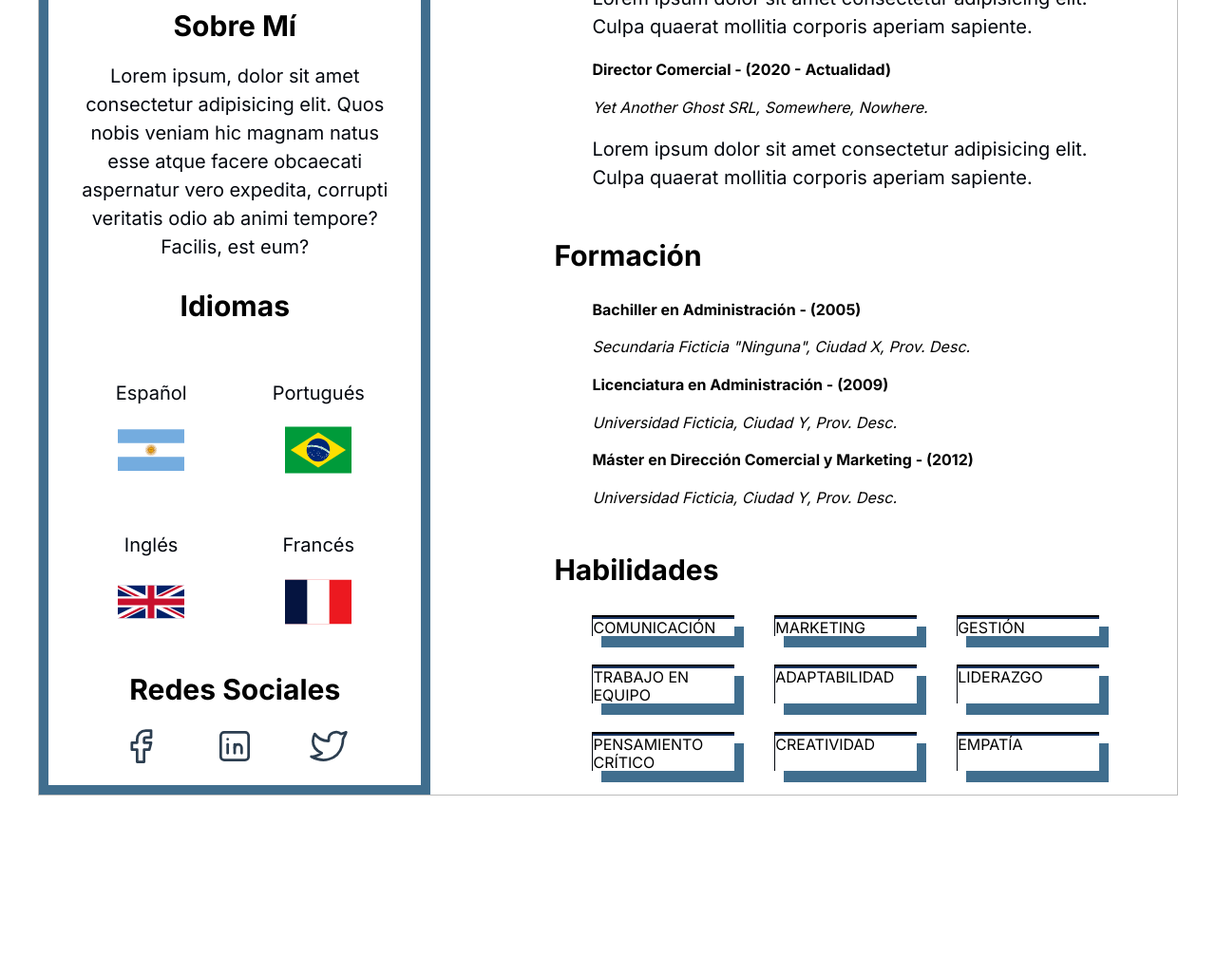
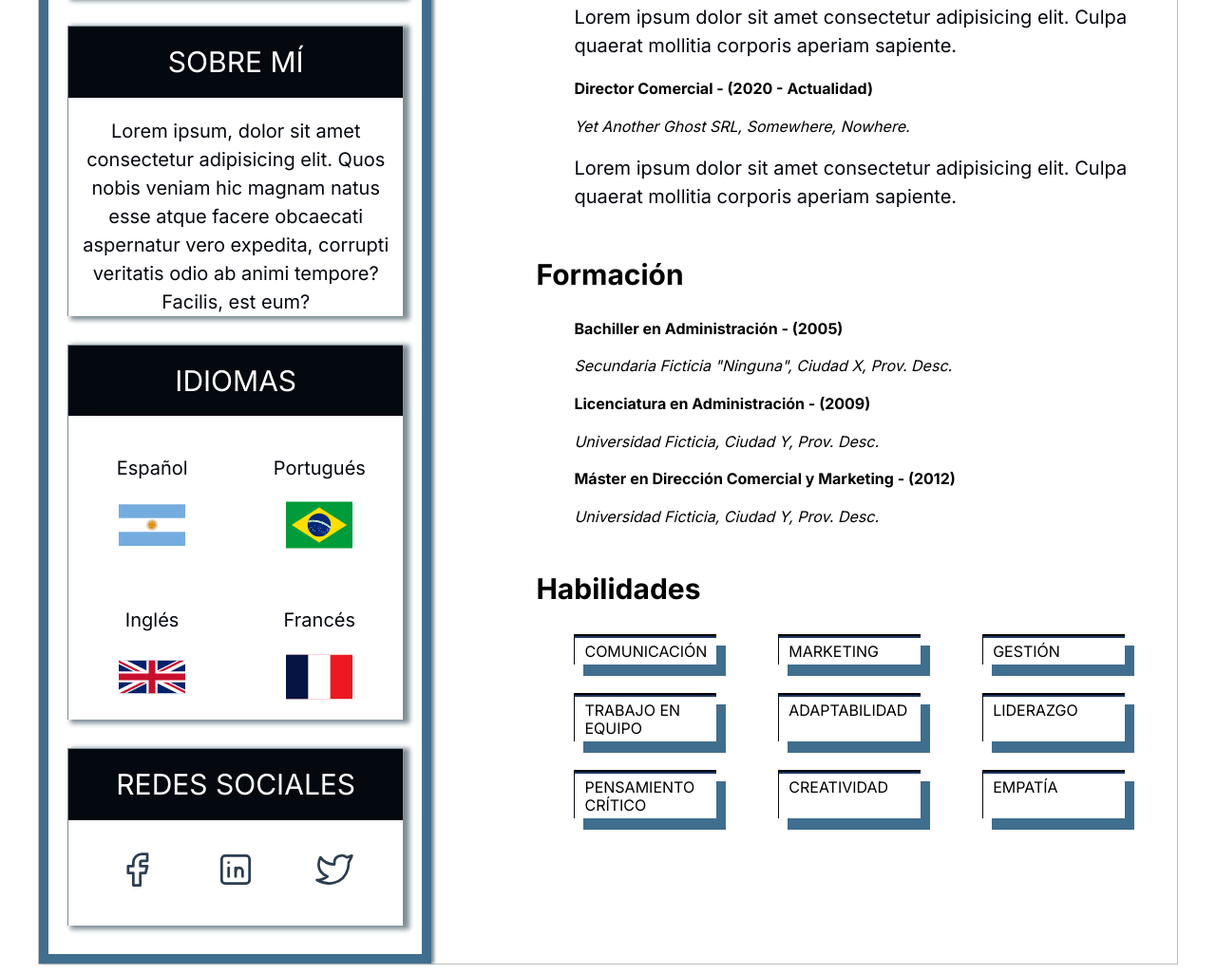
Before and after one commit to Kado2/tp_ticmas_cv, a website: page index.html in a window 1280 px wide. Shown: the part 761-1787 px from the top of the page at 95% size. Before the commit the page ends 1609 px from the top, so only its background shows below. Drawn offline with Linux system fonts and the light colour scheme.

Commit message:
Retoques previos al responsive
Reorganización de algunas instrucciones de Sass

```diff
--- a/index.html
+++ b/index.html
@@ -99,7 +99,7 @@
                             </div>
                         </div>
                     </li> <!--Fin Idiomas-->
-                    <li>
+                    <li class="li-izq-princ">
                         <h3 class="item_info">Redes Sociales</h3>
                         <div class="izq_info_social-iconos">
                             <a href="#"><svg xmlns="http://www.w3.org/2000/svg" class="icon icon-tabler icon-tabler-brand-facebook" width="44" height="44" viewBox="0 0 24 24" stroke-width="1.5" stroke="#2c3e50" fill="none" stroke-linecap="round" stroke-linejoin="round">
--- a/src/scss/base/_globales.scss
+++ b/src/scss/base/_globales.scss
@@ -26,6 +26,7 @@ p {
 }
 a {
     text-decoration: none;
+    padding: 1rem;
 }
 
 h1, h2, h3 {
@@ -46,13 +47,3 @@ img {
     height: auto;
     display: block;
 }
-.li-izq-princ {
-    margin-bottom: 3rem;
-}
-.li-der-princ {
-    margin-bottom: 5rem;
-    padding-left: 9rem;
-}
-.li-der-princ:last-child {
-    margin-bottom: 0;
-}
--- a/src/scss/layout/_der_info.scss
+++ b/src/scss/layout/_der_info.scss
@@ -1,4 +1,14 @@
 @use 'base/variables' as v;
+.der_info {
+    padding: 2rem;
+}
+.li-der-princ {
+    margin-bottom: 5rem;
+    padding-left: 5rem;
+}
+.li-der-princ:last-child {
+    margin-bottom: 0;
+}
 .der_i_habilidades{
     display: grid;
     grid-template-columns: repeat(3, 1fr);
@@ -7,7 +17,7 @@
     text-align: left;
 }
 .der_i_habilidades-li{
-    padding: 0;
+    padding: .5rem 1rem;
     border-top: .4rem groove v.$negro;
     border-left: .1rem solid v.$negro;
     box-shadow: 1rem 1.2rem v.$azul;
--- a/src/scss/layout/_header.scss
+++ b/src/scss/layout/_header.scss
@@ -1,7 +1,6 @@
 @use 'base/variables' as v;
 .header {
     text-align: center;
-
     h1 {
         font-size: 6rem;
         margin: 0;
@@ -13,20 +12,6 @@
         font-weight: 400;
         margin: 1rem 0 3rem 0;
     }
-}
-.header_presentacion {
-    display: flex;
-    flex-direction: column;
-    justify-content: center;
-    border-right: .18rem solid rgba(0, 0, 0, 0.26);
-    border-left: .18rem solid rgba(0, 0, 0, 0.26);
-}
-.header_presentacion-pic {
-    margin: 4rem auto 2rem auto;
-    max-width: 100%;
-    width: auto;
-    border-radius: 70%;
-    border: 0.5rem v.$gris groove;
 }
 .contenedor-barra {
     display: flex;
@@ -64,7 +49,6 @@
             color: inherit;
             text-decoration: none;
             color: v.$negro;
-            padding: 1rem;
             display: block;
             text-transform: uppercase;
             font-weight: 700;
@@ -75,3 +59,17 @@
         }
     }
 }
+.header_presentacion {
+    display: flex;
+    flex-direction: column;
+    justify-content: center;
+    border-right: .18rem solid rgba(0, 0, 0, 0.26);
+    border-left: .18rem solid rgba(0, 0, 0, 0.26);
+}
+.header_presentacion-pic {
+    margin: 4rem auto 2rem auto;
+    max-width: 100%;
+    width: auto;
+    border-radius: 70%;
+    border: 0.5rem v.$gris groove;
+}
--- a/src/scss/layout/_izq_info.scss
+++ b/src/scss/layout/_izq_info.scss
@@ -1,15 +1,30 @@
 @use 'base/variables' as v;
 .izq_info {
     border: 1rem solid v.$azul;
+    box-shadow: 0.3rem 0  0.3rem 0 v.$gris;
     .item_info {
         text-align: center;
     }
     h3 {
-        margin: 2rem 0;
+        margin: 0;
+        text-transform: uppercase;
+        font-weight: 400;
+        padding: 2rem 0;
+        color: v.$blanco;
+        background-color: v.$negro;
     }
     .izq_info-aside {
         padding: 0 2rem;
     }
+}
+.li-izq-princ {
+    margin-bottom: 3rem;
+    border-top: .1rem solid v.$gris;
+    border-left: .1rem solid v.$gris;
+    box-shadow: .5rem .2rem .5rem .2rem v.$gris;
+}
+.li-izq-princ:last-child {
+    padding-bottom: 2.4rem;
 }
 .izq_info_contacto{
     padding: 0 1rem;
@@ -38,6 +53,11 @@
     }
 }
 .izq_info_social-iconos{
+    margin-top: 2rem;
     display: flex;
     justify-content: space-evenly;
+    & a:hover{
+        background-color: v.$negro;
+        color: v.$blanco;
+    }
 }
--- a/src/scss/layout/_main.scss
+++ b/src/scss/layout/_main.scss
@@ -17,6 +17,3 @@
 .item_info {
     margin : 3rem 0;
 }
-.der_info {
-    padding-right: 7rem;
-}
```
Also changed, not shown: build/css/app.css.
